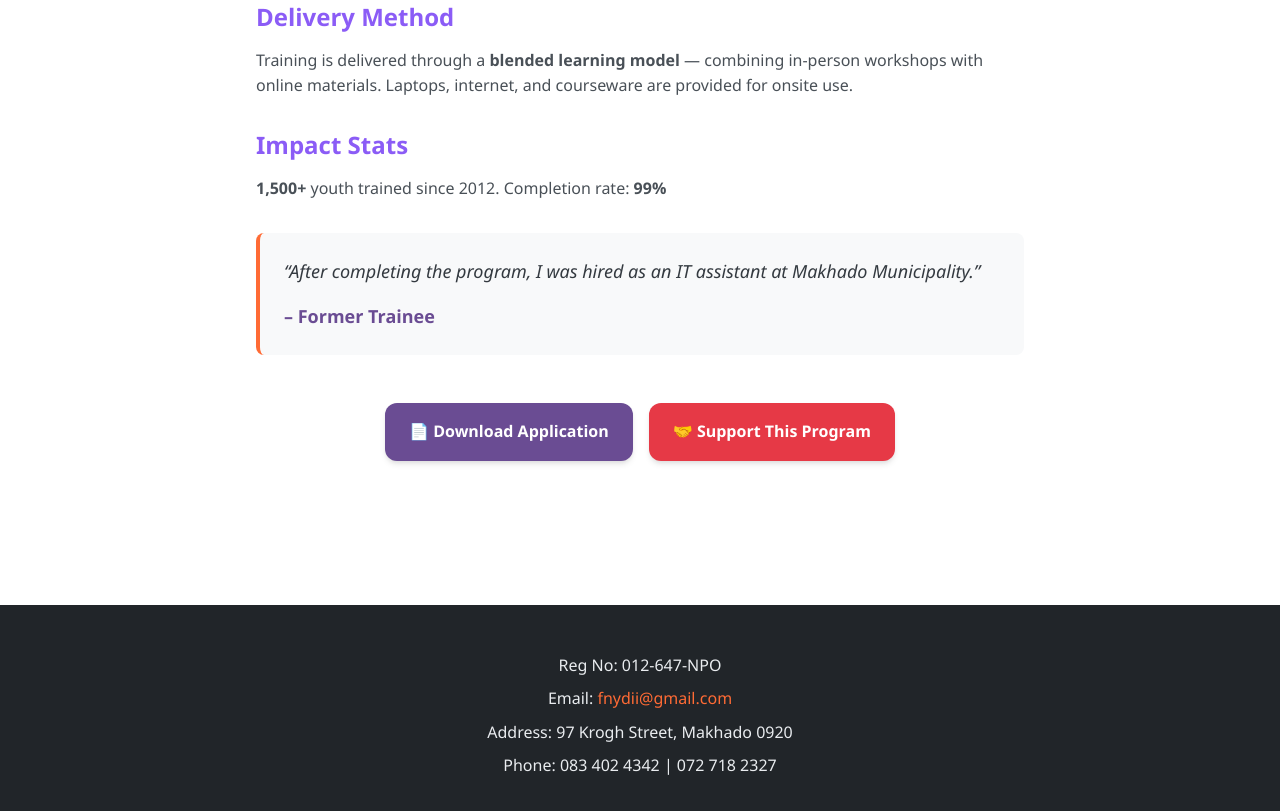
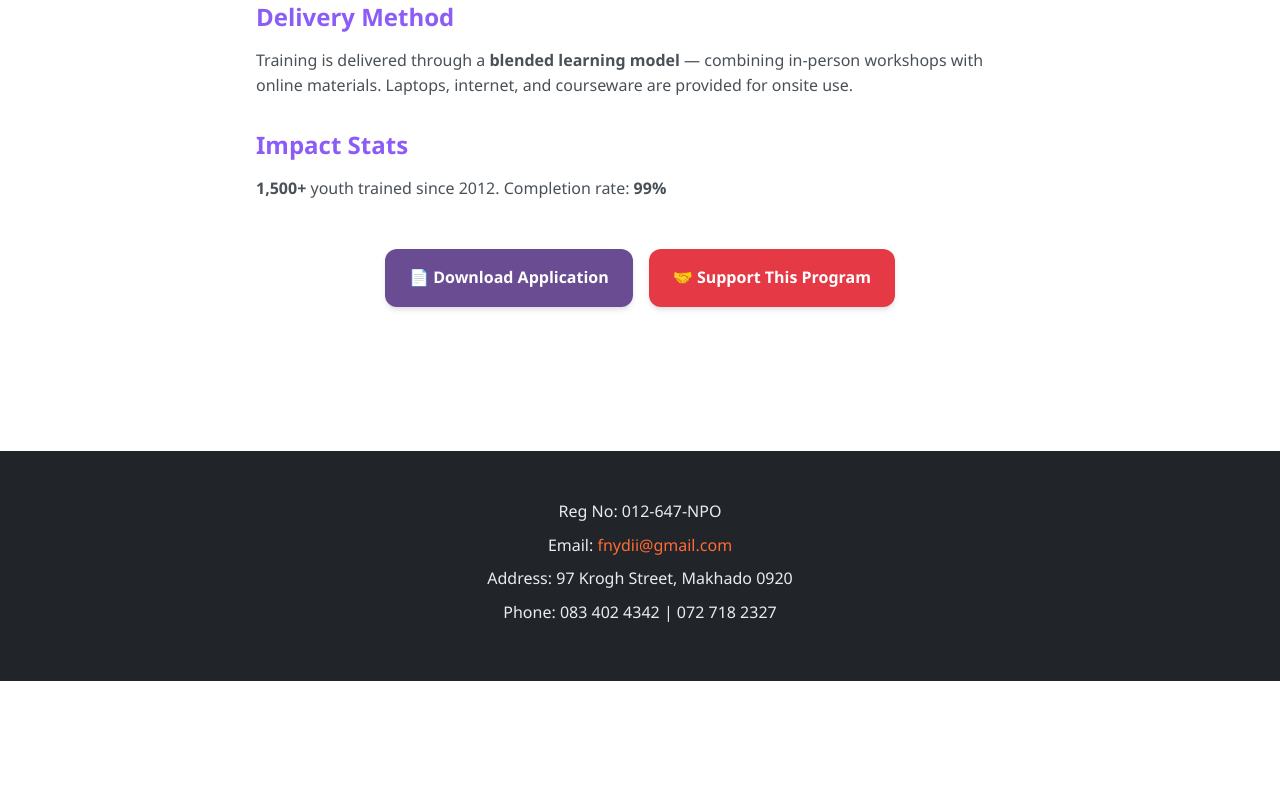
Before and after one commit to Tshikwetamakole/fnydi-website, a website: page digital-skills.html in a window 1280 px wide. Shown: the part 1297-2108 px from the top of the page. After the commit the page ends 1978 px from the top, so only its background shows below. Drawn offline with Linux system fonts and the light colour scheme.

Commit message:
Update digital-skills.html

```diff
--- a/digital-skills.html
+++ b/digital-skills.html
@@ -119,12 +119,6 @@
         <strong>99%</strong>
       </p>
 
-      <blockquote>
-        “After completing the program, I was hired as an IT assistant at Makhado
-        Municipality.”<br />
-        <span>– Former Trainee</span>
-      </blockquote>
-
       <div class="cta-buttons">
         <a href="assets/forms/digital_skills_form.pdf" download
           >📄 Download Application</a
```
